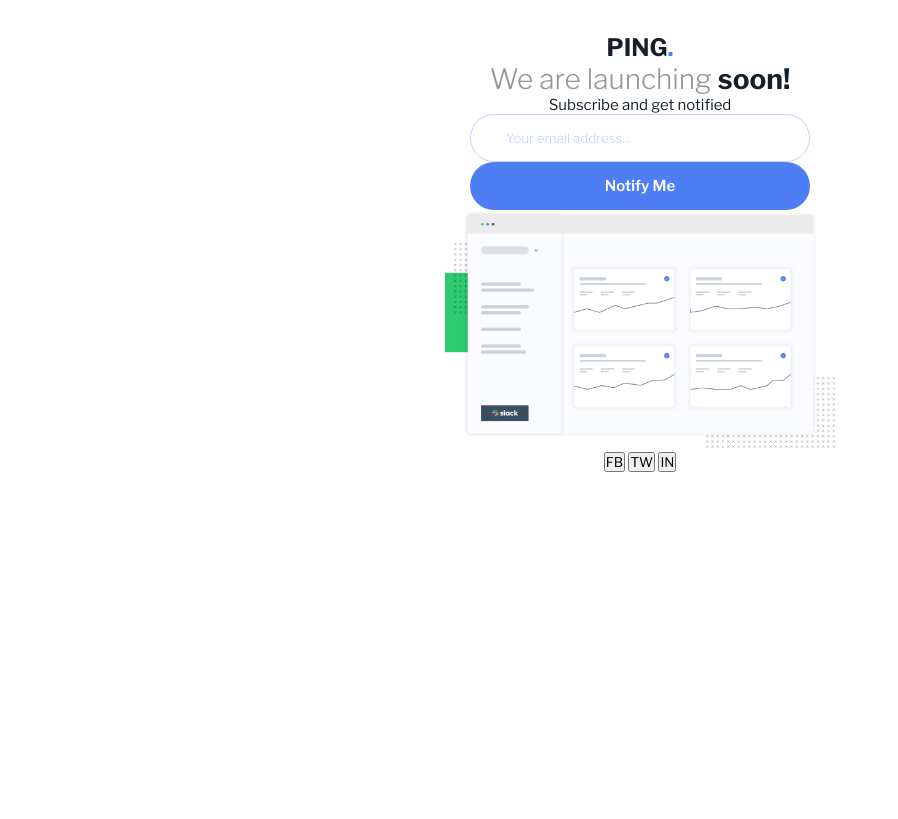
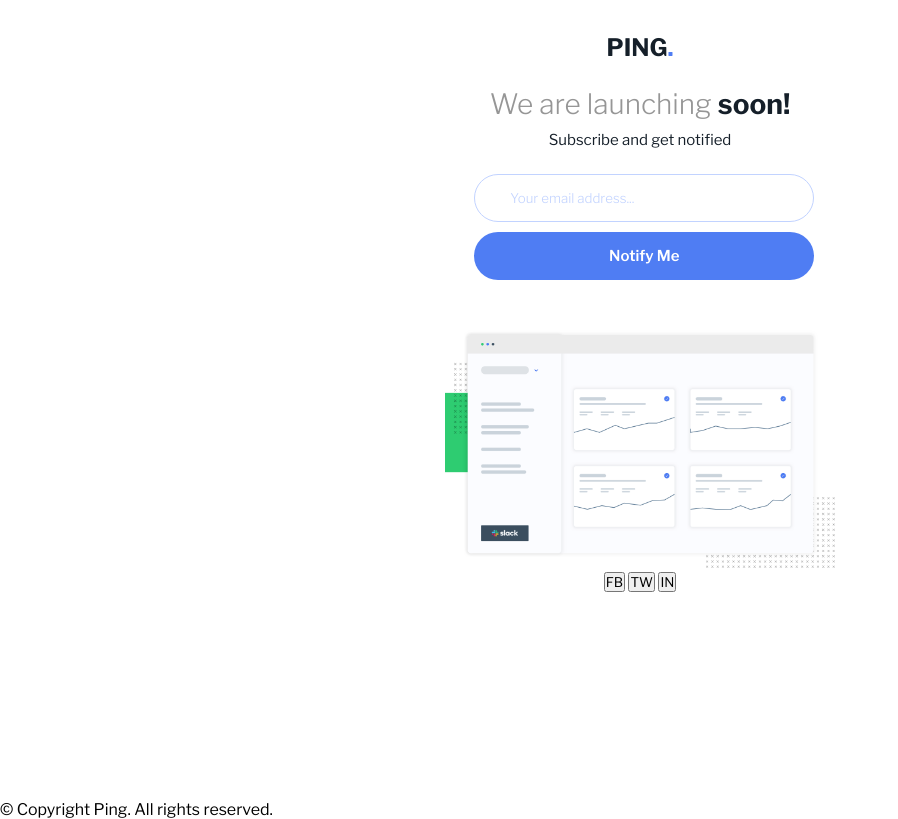
Before and after one commit to mangoPixel1/ping-coming-soon-page, a plain HTML site: page index.html in a window 1280 px wide. Shown: the whole page, without its empty margins (0-898 px from the left). Drawn offline with nearby package versions, Linux system fonts and the light colour scheme.

Commit message:
Margin and padding

```diff
--- a/index.html
+++ b/index.html
@@ -8,6 +8,7 @@
     <link rel="stylesheet" href="styles.css">
 </head>
 <body>
+    <div id="wrapper">
         <div id="container">
             <h1 id="title">PING<span class="dot">.</span></h1>
             <h2 id="subtitle">We are launching <span class="bold">soon!</span></h2>
@@ -25,6 +26,8 @@
                 <button id="instagram">IN</button>
             </div>
         </div>
-    <!-- <footer>&copy; Copyright Ping. All rights reserved.</footer> -->
+    </div>
+
+    <footer>&copy; Copyright Ping. All rights reserved.</footer>
 </body>
 </html>
--- a/styles.css
+++ b/styles.css
@@ -20,8 +20,10 @@
     font-family: 'Libre Franklin', sans-serif;
 }
 
-body {
-
+#wrapper {
+    display: flex;
+    flex-direction: column;
+    justify-content: center;
 }
 
 #container {
@@ -33,6 +35,7 @@ body {
 }
 
 #title {
+    margin-bottom: 25px;
     color: var(--verydarkblue);
     font-size: 24px;
     font-weight: 700;
@@ -43,6 +46,7 @@ body {
 }
 
 #subtitle {
+    margin-bottom: 10px;
     color: var(--gray);
     font-size: 28px;
     font-weight: 300;
@@ -54,6 +58,7 @@ body {
 }
 
 p {
+    margin-bottom: 25px;
     font-size: 15px;
     color: var(--verydarkblue);
 }
@@ -73,6 +78,19 @@ input {
     border-radius: 25px;
 }
 
+input[type=text] {
+    margin-bottom: 10px;
+    padding: 0 35px;
+}
+
+input[type=submit] {
+    margin-bottom: 50px;
+}
+
+input[type=submit]:hover {
+    cursor: pointer;
+}
+
 #email {
     border: 1px solid var(--paleblue);
 }
@@ -86,7 +104,7 @@ input {
 }
 
 ::placeholder {
-    padding: 35px;
+    /*padding: 35px;*/
     color: var(--paleblue);
     font-weight: 300;
 }
```
Lines whose indentation alone changed are shown as unchanged.
